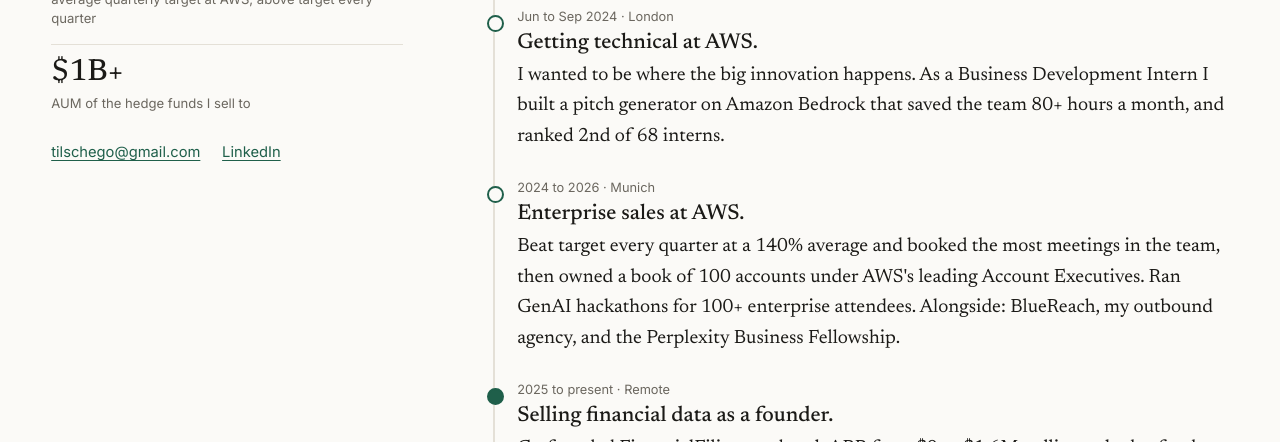
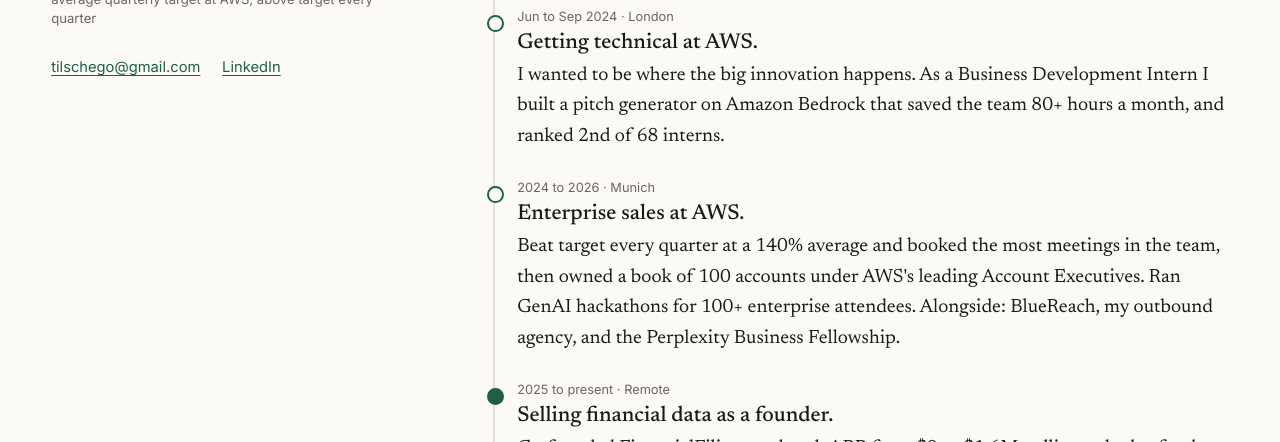
Before and after one commit to Toagan/tilman, a plain HTML site: page index.html in a window 1280 px wide. Shown: the part 658-1100 px from the top of the page. Drawn offline with Linux system fonts and the light colour scheme.

Commit message:
chore: remove AUM number

```diff
--- a/index.html
+++ b/index.html
@@ -77,7 +77,6 @@
     <ul class="numbers">
       <li><strong>$0 to $1.6M</strong><span>ARR at FinancialFilings since 2025, team grown to six</span></li>
       <li><strong>140%</strong><span>average quarterly target at AWS, above target every quarter</span></li>
-      <li><strong>$1B+</strong><span>AUM of the hedge funds I sell to</span></li>
     </ul>
     <p class="contact">
       <a href="mailto:tilschego@gmail.com">tilschego@gmail.com</a>
```
